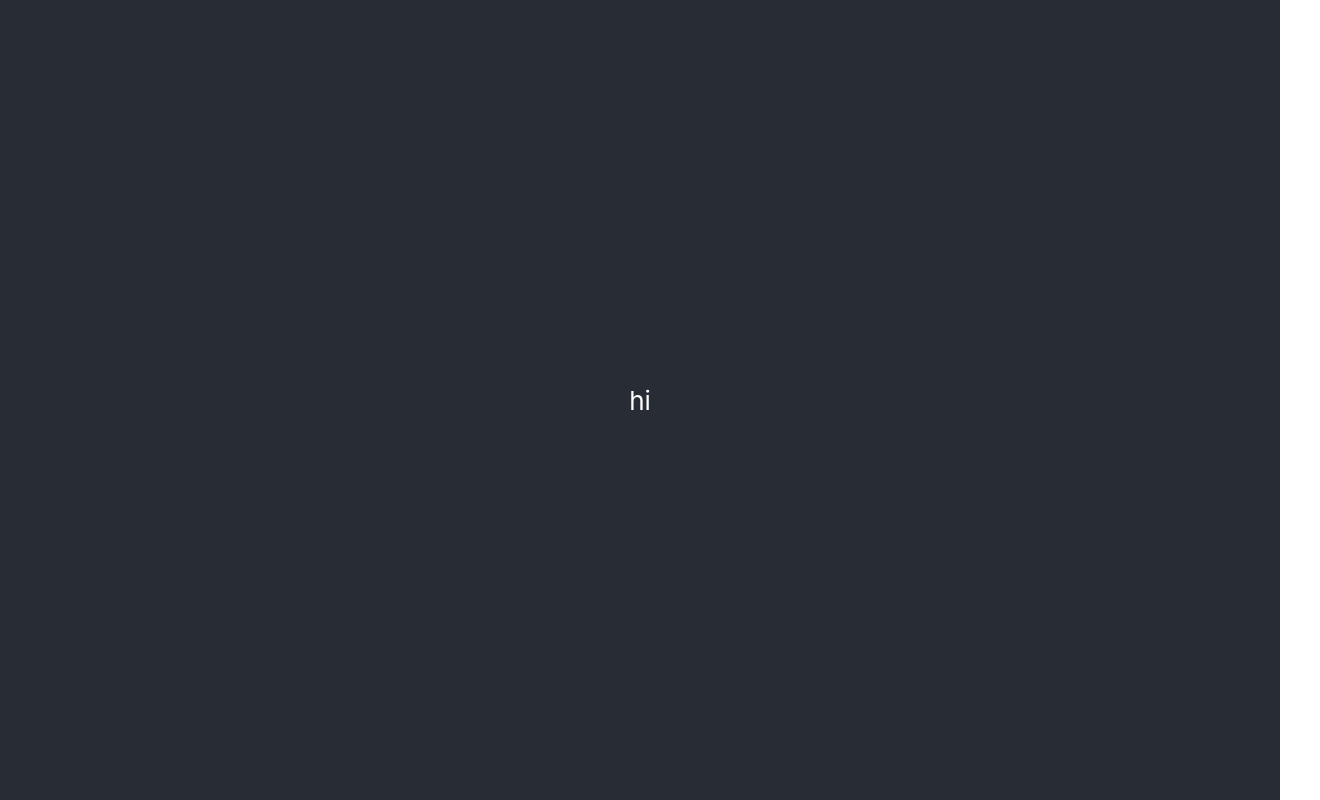
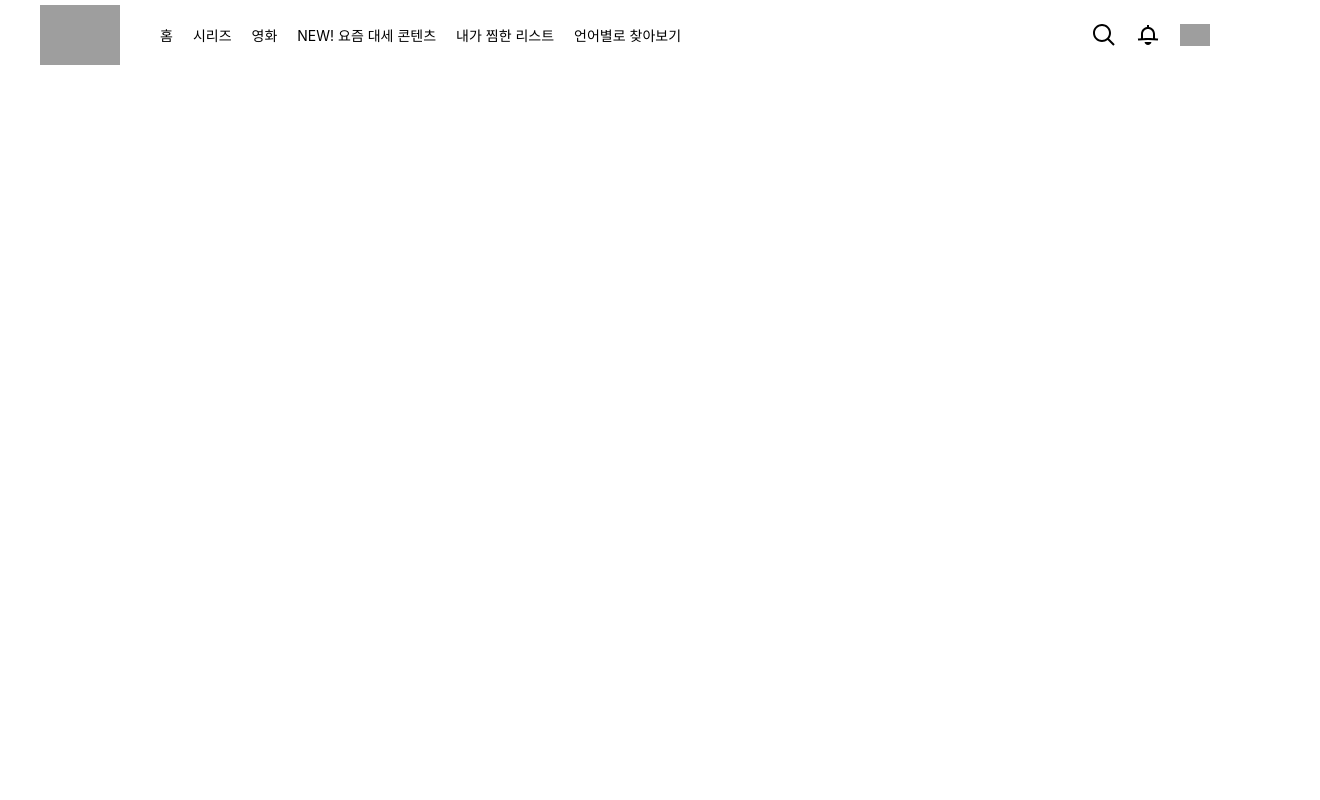
Before and after one commit to shinyyseon/EXP-MISSION-Netflix-, a React (Create React App) app in the folder netflix/: page / in a window 1280 px wide. Shown: the whole page, 1320 px wide, since content can reach past the window. Built offline with nearby package versions, Linux system fonts and the light colour scheme; grey boxes are pictures that could not be loaded.

Commit message:
feat: header 추가

```diff
--- a/netflix/src/App.js
+++ b/netflix/src/App.js
@@ -1,13 +1,12 @@
 import './App.css';
+import Nav from "./components/Nav";
 
 function App() {
-  return (
-    <div className="App">
-      <header className="App-header">
-        hi
-      </header>
-    </div>
-  );
+    return (
+        <div className="App">
+            <Nav />
+        </div>
+    );
 }
 
 export default App;
--- a/netflix/src/components/Nav.css
+++ b/netflix/src/components/Nav.css
@@ -0,0 +1,68 @@
+.nav {
+    top: 0;
+    width: 100%;
+    height: 30px;
+    z-index: 1;
+    padding: 20px;
+    display: flex;
+    justify-content: space-between;
+    align-items: center;
+    transition-timing-function: ease-in;
+    transition: all 0.5s;
+}
+
+.main_header {
+    display: flex;
+    align-items: center;
+    gap: 10px;
+    margin-left: 20px;
+}
+
+.nav_menu {
+    display: flex;
+    align-items: center;
+}
+
+.nav ul {
+    display: flex;
+    list-style: none;
+    align-items: center;
+}
+
+.nav li {
+    margin-right: 20px;
+}
+
+.nav a {
+    color: black;
+    text-decoration: none;
+    font-size: 14px;
+    transition: color 0.2s ease-in-out;
+}
+
+.nav a:hover {
+    color: black;
+}
+
+. nav_black {
+    background-color: black;
+}
+
+.nav_logo {
+    width: 80px;
+    object-fit: contain;
+    cursor: pointer;
+}
+
+.header_right {
+    display: flex;
+    align-items: center;
+    position: fixed;
+    right: 70px;
+    gap: 20px;
+}
+
+.nav_avatar {
+    width: 30px;
+    object-fit: contain;
+}
--- a/netflix/src/components/Nav.js
+++ b/netflix/src/components/Nav.js
@@ -0,0 +1,43 @@
+import React from 'react'
+import './Nav.css'
+
+export default function Nav() {
+    return (
+        <nav className={"nav"}>
+            <div className="main_header">
+                <div className="nav_menu">
+                    <img
+                        alt="Netflix logo"
+                        src="https://upload.wikimedia.org/wikipedia/commons/thumb/0/08/Netflix_2015_logo.svg/250px-Netflix_2015_logo.svg.png"
+                        className="nav_logo"
+                        onClick={() => window.location.reload()}
+                    />
+                    <ul>
+                        <li><a href={"/"}>홈</a></li>
+                        <li><a href={"/"}>시리즈</a></li>
+                        <li><a href={"/"}>영화</a></li>
+                        <li><a href={"/"}>NEW! 요즘 대세 콘텐츠</a></li>
+                        <li><a href={"/"}>내가 찜한 리스트</a></li>
+                        <li><a href={"/"}>언어별로 찾아보기</a></li>
+                    </ul>
+                </div>
+                <div className="header_right">
+                    <svg xmlns="http://www.w3.org/2000/svg" fill="none" role="img" viewBox="0 0 24 24" width="24"
+                         height="24" data-icon="MagnifyingGlassStandard" aria-hidden="true" className="search-icon">
+                        <path fill="currentColor" d="M17 10C17 13.866 13.866 17 10 17C6.13401 17 3 13.866 3 10C3 6.13401 6.13401 3 10 3C13.866 3 17 6.13401 17 10ZM15.6177 17.0319C14.078 18.2635 12.125 19 10 19C5.02944 19 1 14.9706 1 10C1 5.02944 5.02944 1 10 1C14.9706 1 19 5.02944 19 10C19 12.125 18.2635 14.078 17.0319 15.6177L22.7071 21.2929L21.2929 22.7071L15.6177 17.0319Z" clipRule="evenodd" fillRule="evenodd"></path>
+                    </svg>
+
+                    <svg xmlns="http://www.w3.org/2000/svg" fill="none" role="img" viewBox="0 0 24 24" width="24" height="24" data-icon="BellStandard" aria-hidden="true">
+                        <path fill="currentColor" d="M13.0002 4.07092C16.3924 4.55624 19 7.4736 19 11V15.2538C20.0489 15.3307 21.0851 15.4245 22.1072 15.5347L21.8928 17.5232C18.7222 17.1813 15.4092 17 12 17C8.59081 17 5.27788 17.1813 2.10723 17.5232L1.89282 15.5347C2.91498 15.4245 3.95119 15.3307 5.00003 15.2538V11C5.00003 7.47345 7.60784 4.55599 11.0002 4.07086V2H13.0002V4.07092ZM17 15.1287V11C17 8.23858 14.7614 6 12 6C9.2386 6 7.00003 8.23858 7.00003 11V15.1287C8.64066 15.0437 10.3091 15 12 15C13.691 15 15.3594 15.0437 17 15.1287ZM8.62593 19.3712C8.66235 20.5173 10.1512 22 11.9996 22C13.848 22 15.3368 20.5173 15.3732 19.3712C15.3803 19.1489 15.1758 19 14.9533 19H9.0458C8.82333 19 8.61886 19.1489 8.62593 19.3712Z" clipRule="evenodd" fillRule="evenodd"></path>
+                    </svg>
+
+                    <img
+                        alt="User logged"
+                        src="https://occ-0-8124-325.1.nflxso.net/dnm/api/v6/vN7bi_My87NPKvsBoib006Llxzg/AAAABXh10ggeTTdhZO1JIH_SNQ4gp0vsNnWfE8Mg2ckwzGvUzJMRpPFCujRK3Ex5K9VbkIyvUHQ92LBVdsemkj6zlpquL-qWMCNKeg.png?r=229"
+                        className="nav_avatar"
+                    />
+                </div>
+            </div>
+        </nav>
+    )
+}
```
